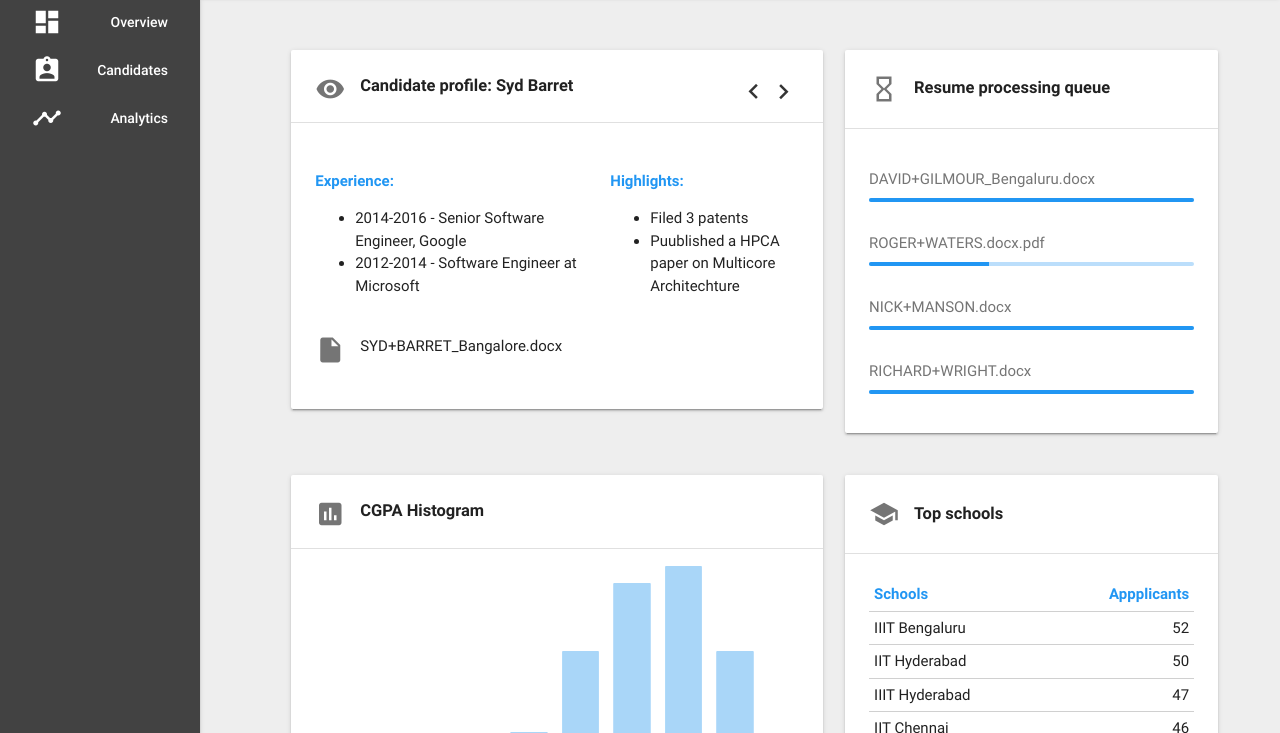
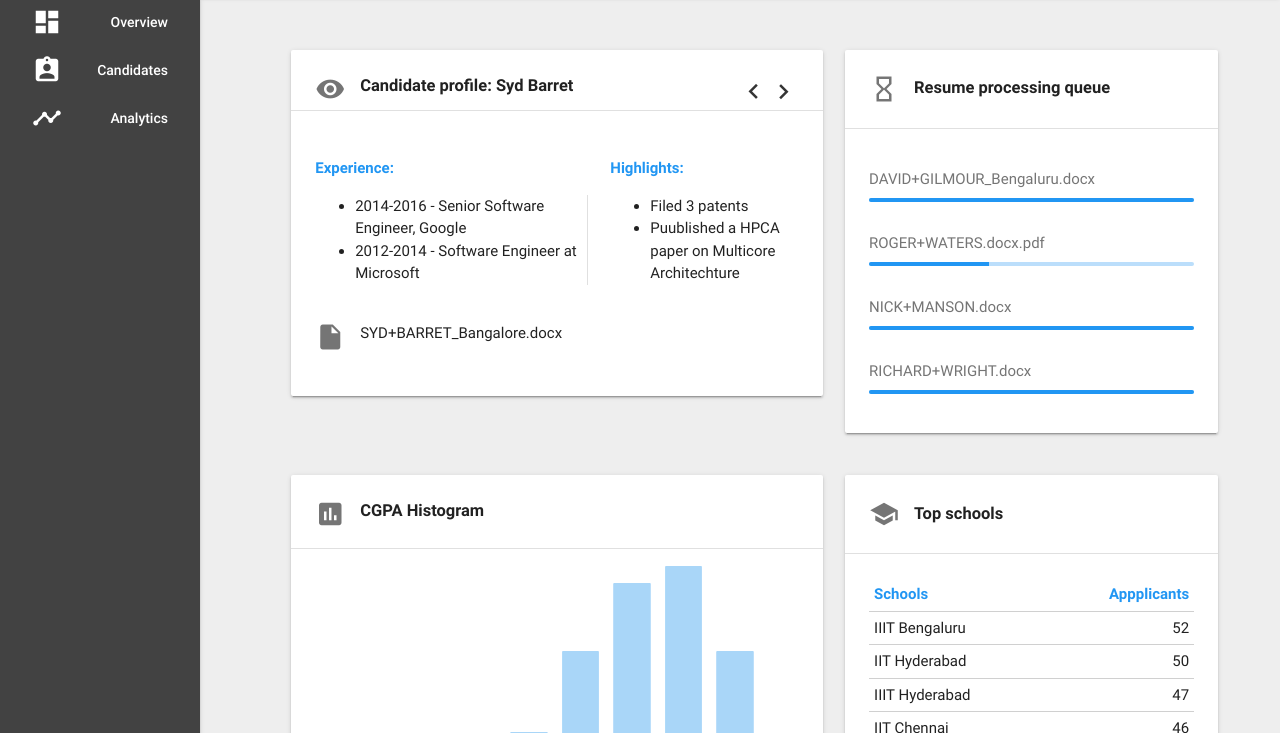
Before and after one commit to Azxy/test_dashboard, a plain HTML site: page index.html in a window 1280 px wide. Shown: the part 67-800 px from the top of the page. Drawn offline with Linux system fonts and the light colour scheme.

Commit message:
minor changes

```diff
--- a/css/materialize-fix-template.css
+++ b/css/materialize-fix-template.css
@@ -1,13 +1,3 @@
-/* fix for broken search box */
-
-
-/*http://stackoverflow.com/questions/36825618/materialize-css-navbar-search-is-broken*/
-
-input[type="search"] {
-  height: 64px !important;
-  /* or height of nav */
-}
-
 nav .nav-wrapper form,
 nav .nav-wrapper form .input-field {
   height: 100%;
@@ -109,6 +99,22 @@ th {
   font-size: 2rem !important;
 }
 
+.card1-header-ellipsis {
+  text-overflow: ellipsis;
+  white-space: nowrap;
+  width: 63%;
+  overflow: hidden;
+  float: left;
+}
+
+.divider {
+  width: 100%;
+}
+
+.right-border {
+  border-right: 1px solid #e0e0e0;
+}
+
 @media only screen and (max-width: 992px) {
   main {
     padding-left: 0px;
--- a/index.html
+++ b/index.html
@@ -10,6 +10,7 @@
 
 <body>
   <header>
+    <!-- App side menu bar -->
     <ul id="slide-out" class="side-nav fixed grey darken-3">
       <li>
         <a href="sass.html">
@@ -28,6 +29,7 @@
       </li>
     </ul>
 
+    <!-- App nav bar -->
     <div class="navbar-fixed">
       <nav>
         <div class="nav-wrapper white">
@@ -36,7 +38,7 @@
           </a>
           <img src="img/business-support-2-b.png" alt="" class="user">
           <span class="blue-text">Welcome, Floyd</span>
-          <span class="dashboard-text">Dashboard</span>
+          <span class="dashboard-text hide-on-small-only">Dashboard</span>
           <form class="right hide-on-med-and-down" id="searchForm">
             <div class="input-field">
               <input id="search" type="search" required>
@@ -46,7 +48,7 @@
               <i class="material-icons">close</i>
             </div>
           </form>
-          <i class="material-icons grey-text text-darken-1 right forum-icon">forum</i>
+          <i class="material-icons grey-text text-darken-1 right hide-on-small-only forum-icon">forum</i>
         </div>
       </nav>
     </div>
@@ -60,7 +62,7 @@
           <div class="card" id="card1">
             <div class="card-content card-title">
               <i class="material-icons grey-text text-darken-1 left">remove_red_eye</i>
-              <span class="bold">Candidate profile: Syd Barret</span>
+              <span class="bold card1-header-ellipsis">Candidate profile: Syd Barret</span>
               <a class="waves-effect waves-light btn-flat right">
                 <i class="material-icons">keyboard_arrow_right</i>
               </a>
@@ -75,7 +77,7 @@
                 <div class="col s7">
                   <span class="blue-text bold">Experience:</span>
                   <br/>
-                  <ul class="browser-default">
+                  <ul class="browser-default right-border">
                     <li>2014-2016 - Senior Software Engineer, Google</li>
                     <li>2012-2014 - Software Engineer at Microsoft</li>
                   </ul>
```
